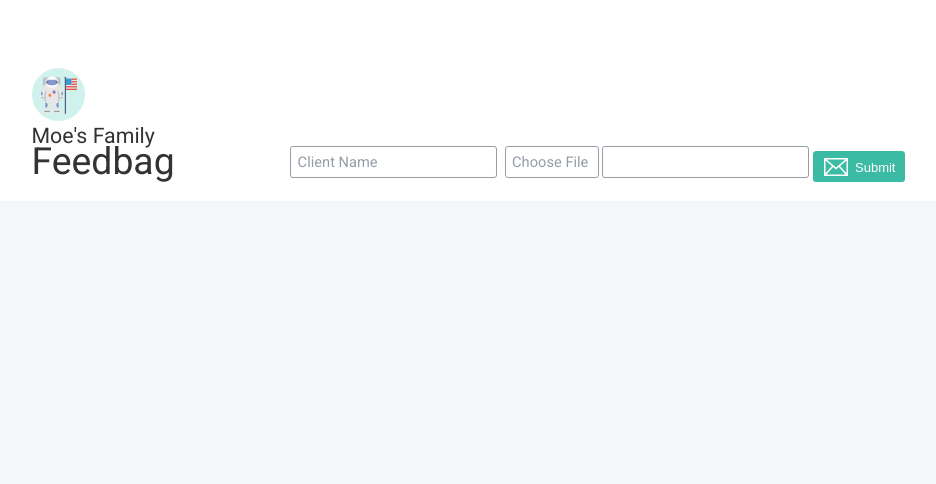
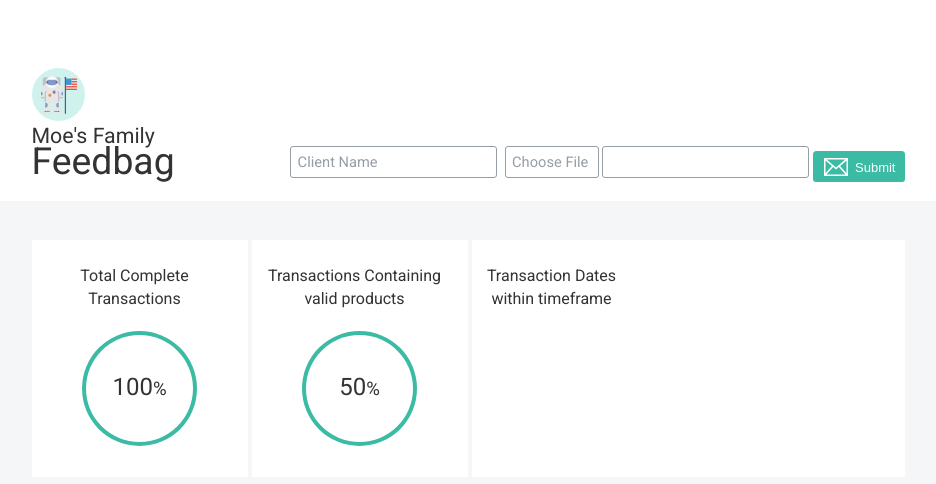
Before and after one commit to colin1717/moe_design2, a plain HTML site: page index.html in a window 1280 px wide. Shown: the top 484 px of the page, without its empty margins (172-1108 px from the left). Drawn offline with Linux system fonts and the light colour scheme.

Commit message:
data box built

```diff
--- a/index.html
+++ b/index.html
@@ -26,8 +26,28 @@
         </form>
       </div>
     </header>
-    <section>
-      <div class="data-box"></div>
+    <section class='data'>
+      <div class="data-rectangle">
+        <div class="data-box">
+          <div class="data-box-title">Total Complete Transactions</div>
+          <div class="circle-graph">
+            <div class="cicrle-graph-inner">
+              <div class="circle-graph-value">100<span class="percentage">%</span></div>
+            </div>
+          </div>
+        </div>
+        <div class="data-box">
+          <div class="data-box-title">Transactions Containing valid products</div>
+          <div class="circle-graph">
+            <div class="cicrle-graph-inner">
+              <div class="circle-graph-value">50<span class="percentage">%</span></div>
+            </div>
+          </div>
+        </div>
+        <div class="graph-box">
+          <div class="graph-box-title">Transaction Dates within timeframe</div>
+        </div>
+      </div>
     </section>
   </body>
 </html>
--- a/style.css
+++ b/style.css
@@ -73,17 +73,12 @@ form {
 }
 
 .file-input {
-  cursor: inherit;
-  display: block;
-  font-size: 999px;
-  filter: alpha(opacity=0);
-  min-height: 100%;
-  min-width: 100%;
+  width: 0.1px;
+  height: 0.1px;
   opacity: 0;
+  overflow: hidden;
   position: absolute;
-  right: 0;
-  text-align: right;
-  top: 0;
+  z-index: -1;
 }
 
 .file-container {
@@ -108,3 +103,67 @@ form {
   color: #3CBBA4;
   padding-bottom: 10px;
 }
+
+.data {
+  padding-top: 39px;
+}
+
+.data-rectangle {
+  width: 873px;
+  height: 237px;
+  margin: 0 auto;
+  display: flex;
+  justify-content: space-between;
+}
+
+.data-box {
+  width: 216px;
+  height: 100%;
+  background-color: white;
+}
+
+.data-box-title {
+  font-size: 12pt;
+  margin: 25px 15px 20px 5px;
+  text-align: center;
+}
+
+.circle-graph {
+  height: 115px;
+  width: 115px;
+  background-color: #3CBBA4;
+  border-radius: 58px;
+  margin: auto;
+  padding-top: 4px;
+}
+
+.cicrle-graph-inner {
+  height: 107px;
+  width: 107px;
+  background-color: white;
+  border-radius: 58px;
+  margin: auto;
+}
+
+.circle-graph-value {
+  font-size: 18pt;
+  text-align: center;
+  padding-top: 35px;
+}
+
+.percentage {
+  font-size: 14pt;
+}
+
+.graph-box {
+  width: 433px;
+  height: 100%;
+  background-color: white;
+}
+
+.graph-box-title {
+  width: 130px;
+  font-size: 12pt;
+  text-align: center;
+  margin: 25px 0 0 15px;
+}
```
Also changed, not shown: style-min.css (+1 -1 lines).
